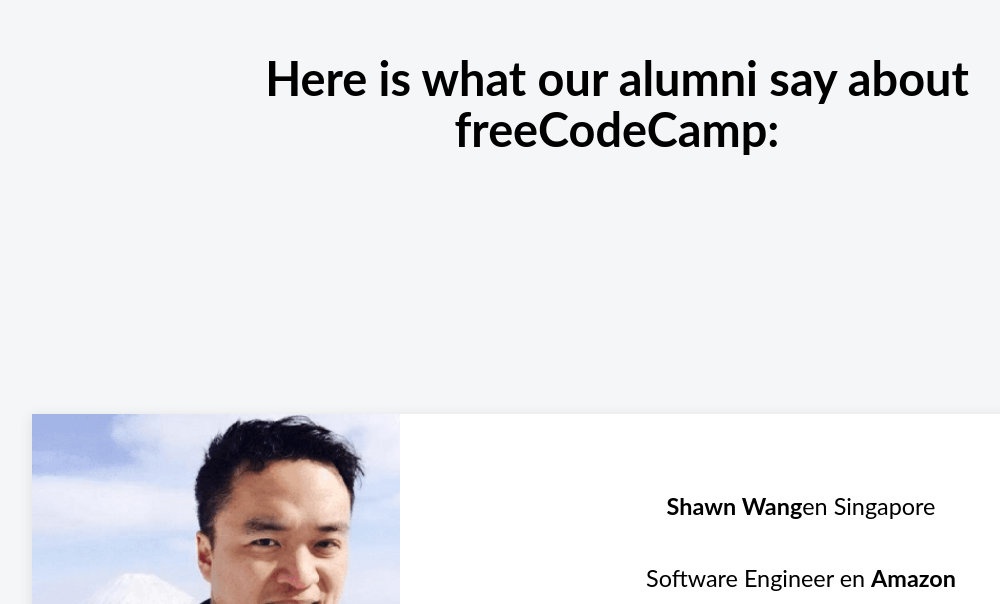
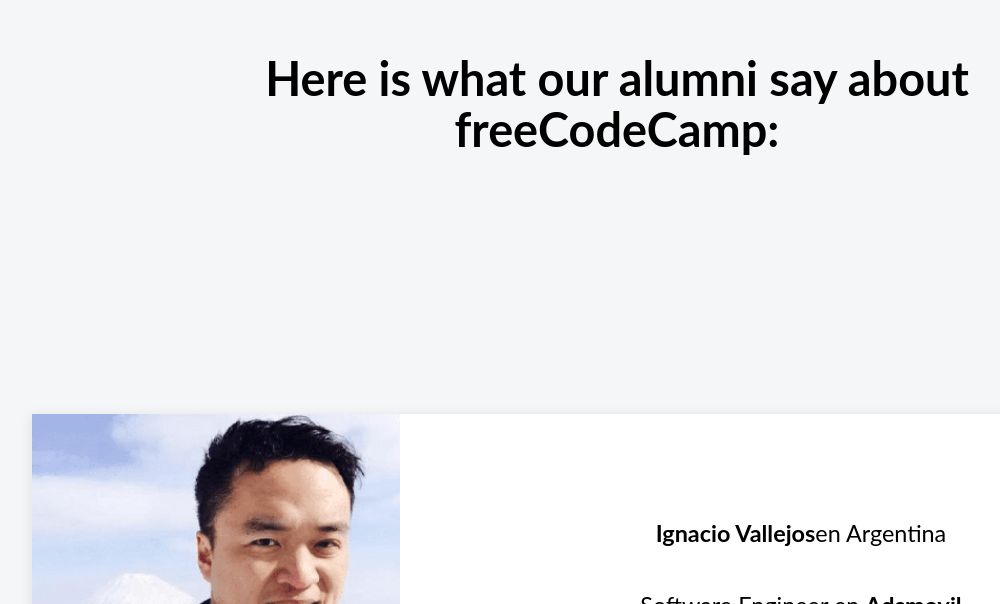
Before and after one commit to Ignanavas/testimonios-freecodecamp, a React (Create React App) app: page / in a window 1280 px wide. Shown: the part 196-800 px from the top of the page, without its empty margins (23-1023 px from the left). Built offline with nearby package versions, Linux system fonts and the light colour scheme.

Commit message:
Update App.js

```diff
--- a/src/App.js
+++ b/src/App.js
@@ -6,6 +6,14 @@
       <div className='contenedor-principal'>
         <h1>Here is what our alumni say about freeCodeCamp: </h1>
       </div>
+         <Testimonio
+    nombre ='Ignacio Vallejos'
+      pais = ' Argentina'
+      imagen = 'shawn'
+      cargo = 'Software Engineer'
+      empresa = 'Adsmovil'
+      testimonio ="Creador de esta pagina como demo"
+      />
       <Testimonio
     nombre ='Shawn Wang'
       pais = ' Singapore'
```
